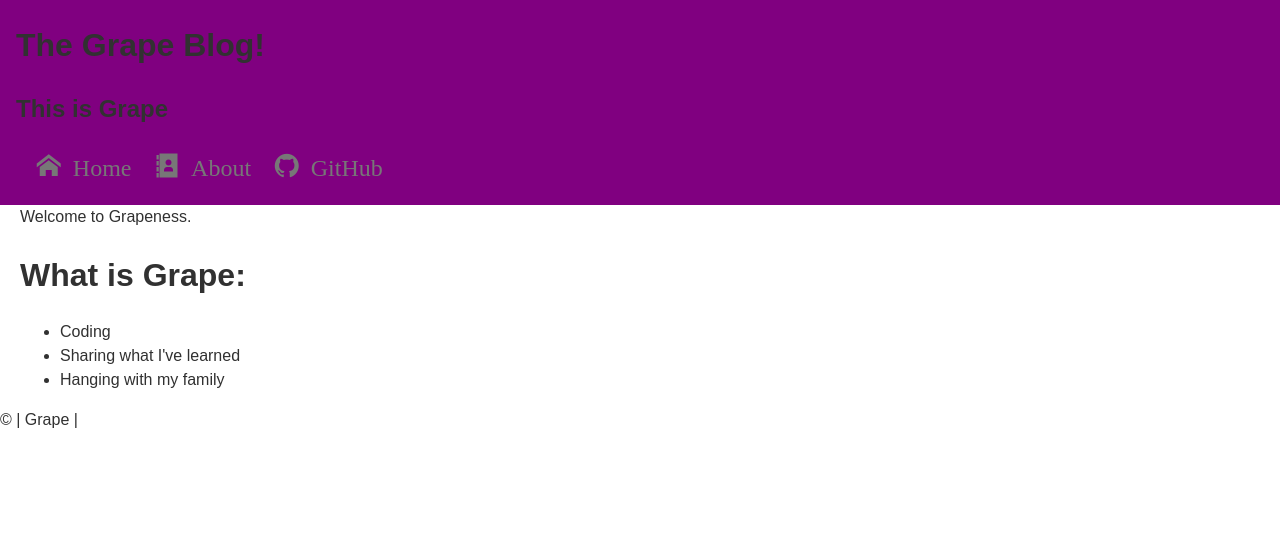
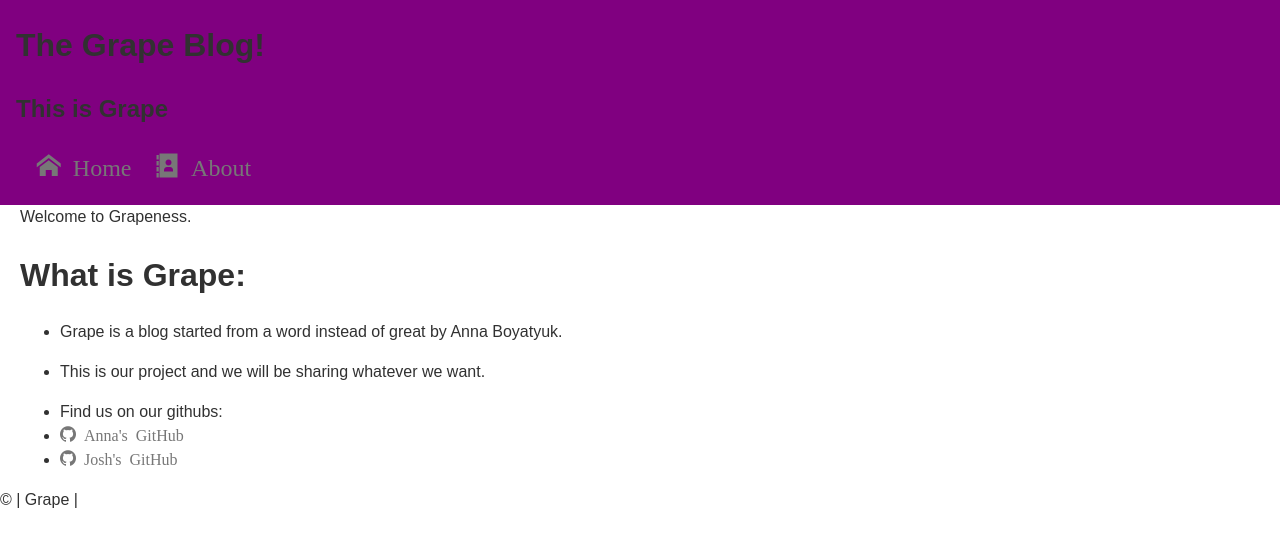
Before and after one commit to jozue06/the-grapeness, a website: page public/index.html in a window 1280 px wide. Drawn offline with nearby package versions, Linux system fonts and the light colour scheme; no server answers; files whose address does not match are found by name.

Commit message:
updated about

```diff
--- a/public/index.html
+++ b/public/index.html
@@ -37,12 +37,10 @@
         <ul>
           <li class="tab" data-content="articles"><a href="./index.html" class="icon-home"> Home</a></li>
           <li class="tab" data-content="about"><a href="#" class="icon-address-book"> About</a></li>
-          <li><a href="http://github.com/jozue06" target="_blank" class="icon-github"> GitHub</a></li>
         </ul>
       </nav>
     </header>
     <main>
-
       <section id="about" class="tab-content">
         <header>
           Welcome to Grapeness.
@@ -50,9 +48,11 @@
         <section>
           <h1>What is Grape:</h1>
           <ul>
-            <li>Coding</li>
-            <li>Sharing what I've learned</li>
-            <li>Hanging with my family</li>
+            <li><p>Grape is a blog started from a word instead of great by Anna Boyatyuk.</p></li>
+            <li><p>This is our project and we will be sharing whatever we want.</p></li>
+            <li>Find us on our githubs:</li>
+            <li><a href="https://github.com/annaboyatyuk" target="_blank" class="icon-github"> Anna's GitHub</a></li>
+            <li><a href="http://github.com/jozue06" target="_blank" class="icon-github"> Josh's GitHub</a></li>
           </ul>
         </section>
       </section>
```
